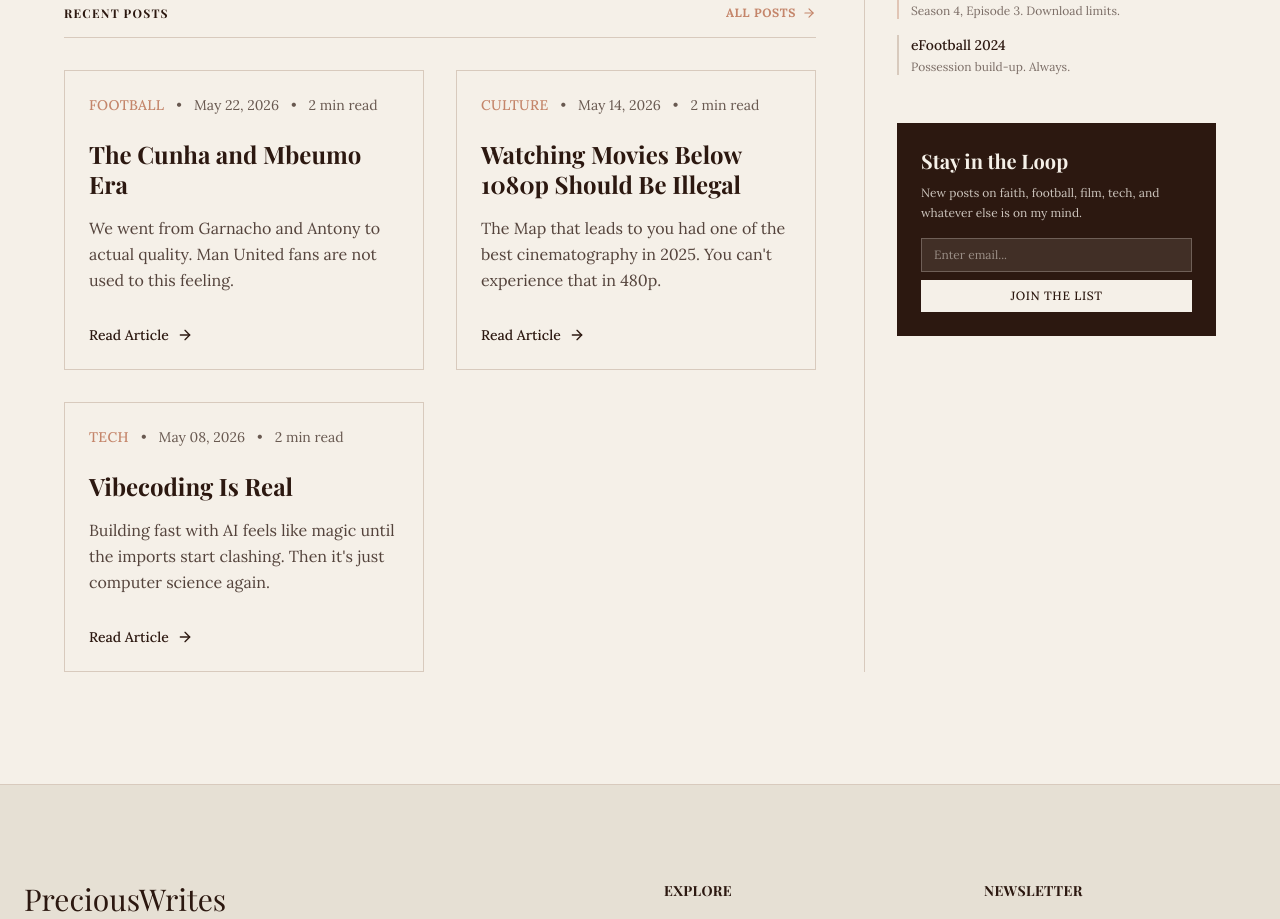
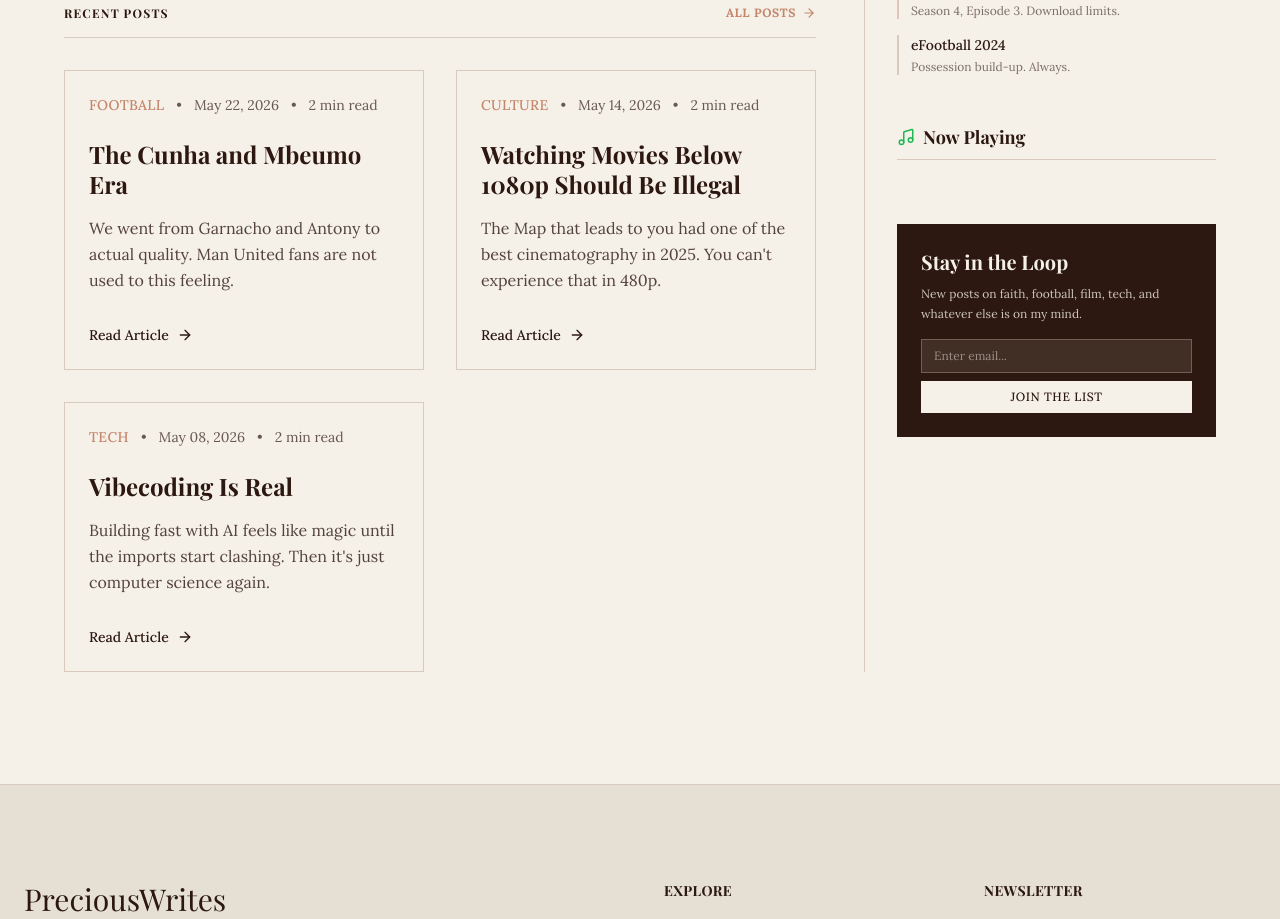
Before and after one commit to preshdevops/preciouswrites, a Next.js app: page / in a window 1280 px wide. Shown: the part 1220-2139 px from the top of the page. Built offline with nearby package versions, Linux system fonts and the light colour scheme; no server answers; the database is empty; a web font is replaced by a local one.

Commit message:
feat: integrate Spotify widget into homepage sidebar

```diff
--- a/src/app/page.jsx
+++ b/src/app/page.jsx
@@ -1,7 +1,8 @@
 import Link from "next/link";
-import { ArrowRight, BookOpen, Coffee, Feather } from "lucide-react";
+import { ArrowRight, BookOpen, Coffee, Feather, Music } from "lucide-react";
 import PostCard from "@/components/PostCard";
 import NewsletterForm from "@/components/NewsletterForm";
+import SpotifyWidget from "@/components/SpotifyWidget";
 import { getAllPosts } from "@/lib/posts";
 import { posts as staticPosts } from "@/data/posts";
 
@@ -182,6 +183,14 @@ export default async function Home() {
             </ul>
           </div>
 
+          {/* Spotify Currently Playing */}
+          <div>
+            <h4 className="font-serif text-lg font-bold text-primary mb-4 border-b border-border pb-2 flex items-center gap-2">
+              <Music size={18} className="text-[#1DB954]" /> Now Playing
+            </h4>
+            <SpotifyWidget />
+          </div>
+
           {/* Newsletter */}
           <div className="bg-primary text-background p-6">
             <h4 className="font-serif text-xl font-bold mb-2">Stay in the Loop</h4>
```
